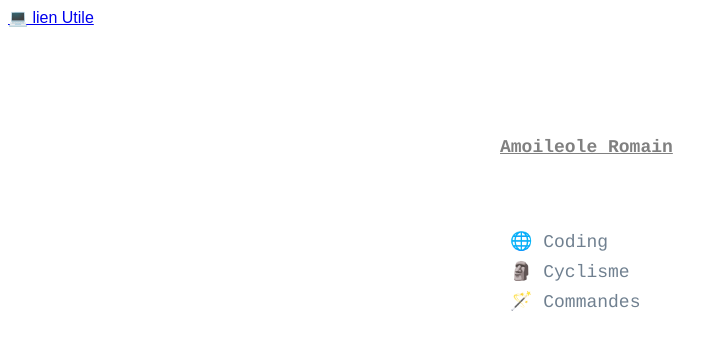
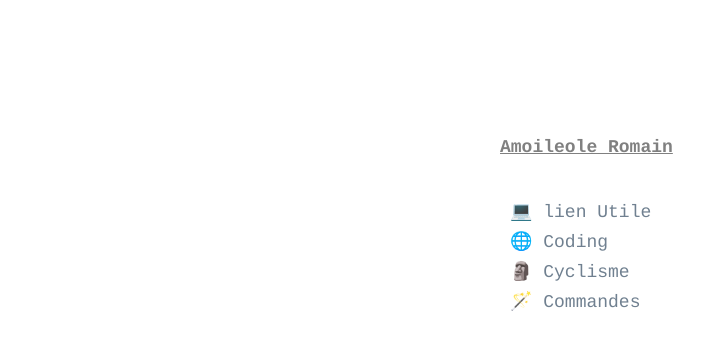
Before and after one commit to RomainProo/Code, a plain HTML site: page index.html in a window 1280 px wide. Shown: the whole page, without its empty margins (0-728 px from the left). Drawn offline with Linux system fonts and the light colour scheme.

Commit message:
Update index.css

```diff
--- a/index.css
+++ b/index.css
@@ -7,7 +7,7 @@ h1 {
  top: 125px;
 }
 
-#lien_utile {
+#LienUtile {
     text-decoration: none;
 color: slategray;
  font-family: 'Courier', Courier, monospace;
```
